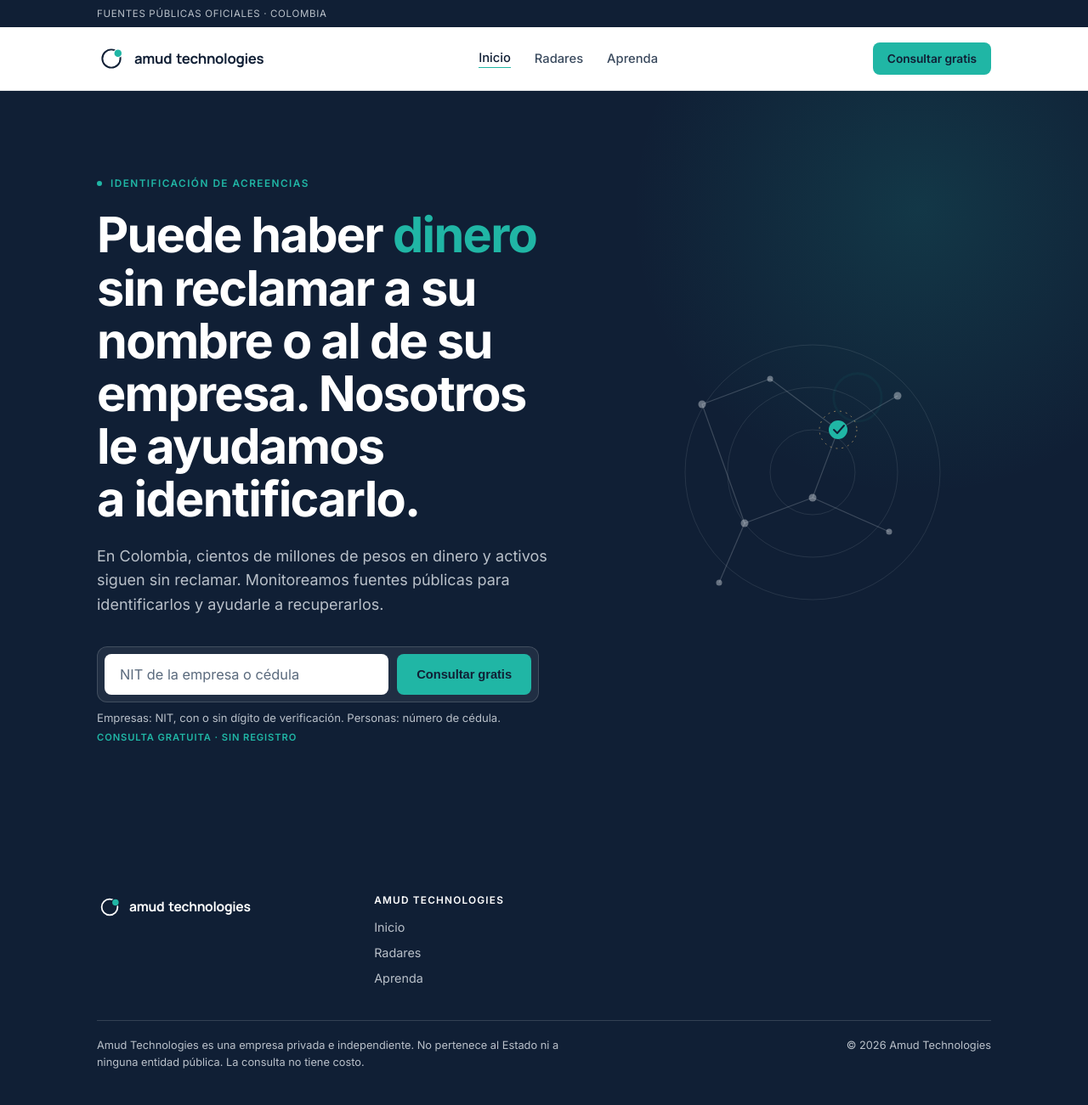
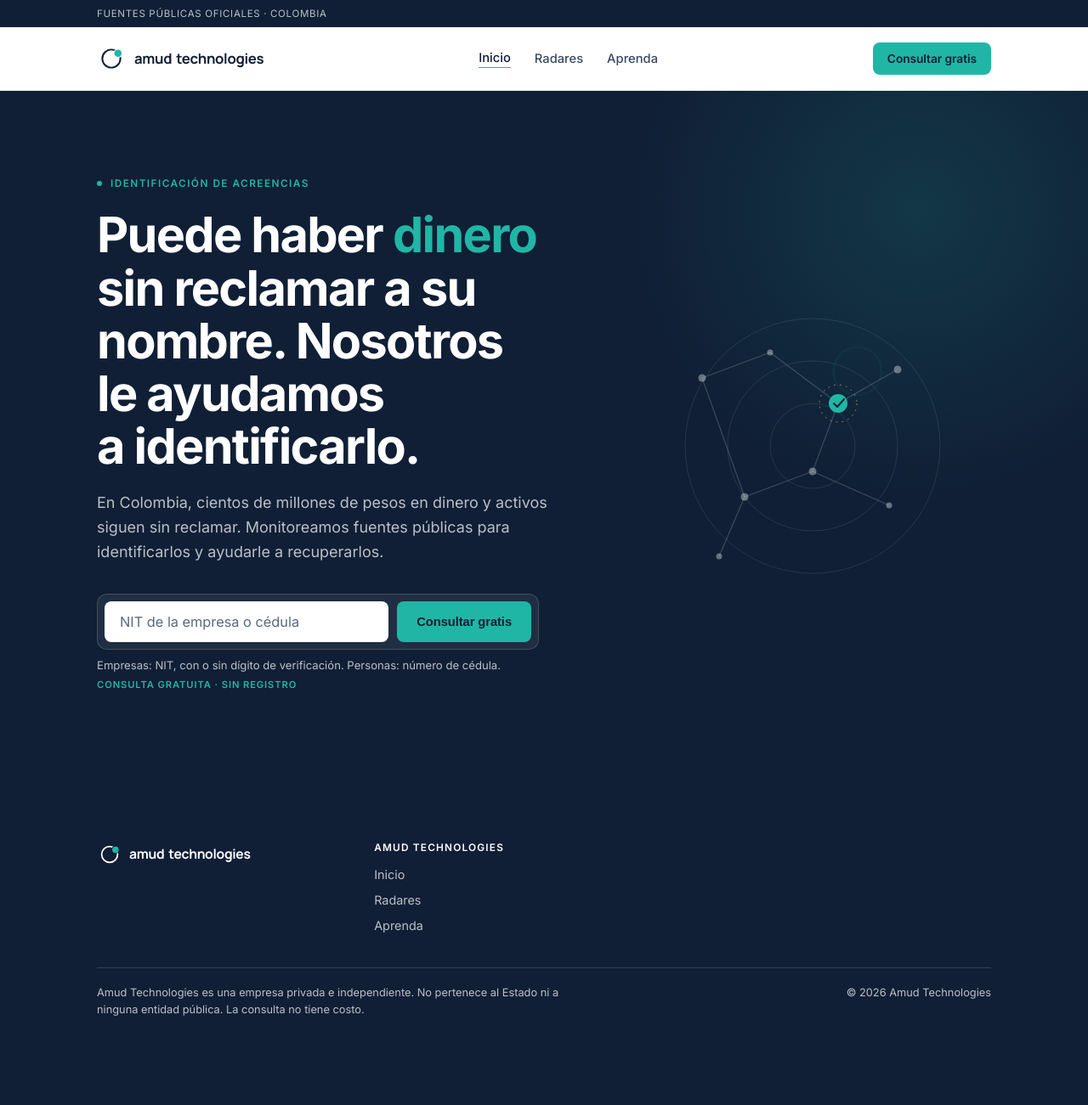
Before and after one commit to amudtechnologies/claims-engine, a Django app: page / in a window 1280 px wide. Shown: the whole page at 85% size. After the commit the page ends 1196 px from the top, so only its background shows below. Run offline with Django 5.2, Linux system fonts and the light colour scheme; data comes from the database, SQL or seed files in the repository.

Commit message:
Home headline: 'Puede haber dinero sin reclamar a su nombre…'
Co-Authored-By: Claude Opus 5.5 <noreply@anthropic.com>

```diff
--- a/web/home/templates/home/index.html
+++ b/web/home/templates/home/index.html
@@ -12,7 +12,7 @@
   <div class="wrap hero-inner">
     <div class="hero-copy">
       <div class="eyebrow mono"><span class="dot"></span>Identificación de acreencias</div>
-      <h1>Puede haber <span class="accent-word">dinero</span> sin reclamar a su nombre o al de su empresa. Nosotros le ayudamos a identificarlo.</h1>
+      <h1>Puede haber <span class="accent-word">dinero</span> sin reclamar a su nombre. Nosotros le ayudamos a identificarlo.</h1>
       <p class="lede">En Colombia, cientos de millones de pesos en dinero y activos siguen sin reclamar. Monitoreamos fuentes públicas para identificarlos y ayudarle a recuperarlos.</p>
       <div class="hero-search" id="buscar">{% include "home/_search_form.html" with button_label="Consultar gratis" %}</div>
     </div>
--- a/web/home/tests.py
+++ b/web/home/tests.py
@@ -26,7 +26,7 @@ class HomeTests(TestCase):
     def test_home_renders_search(self):
         response = self.client.get("/")
         self.assertContains(response, 'action="/resultados/"')
-        self.assertContains(response, "sin reclamar a su nombre o al de su empresa")
+        self.assertContains(response, "sin reclamar a su nombre. Nosotros le ayudamos")
 
 
 class RadarRegistryTests(TestCase):
```
